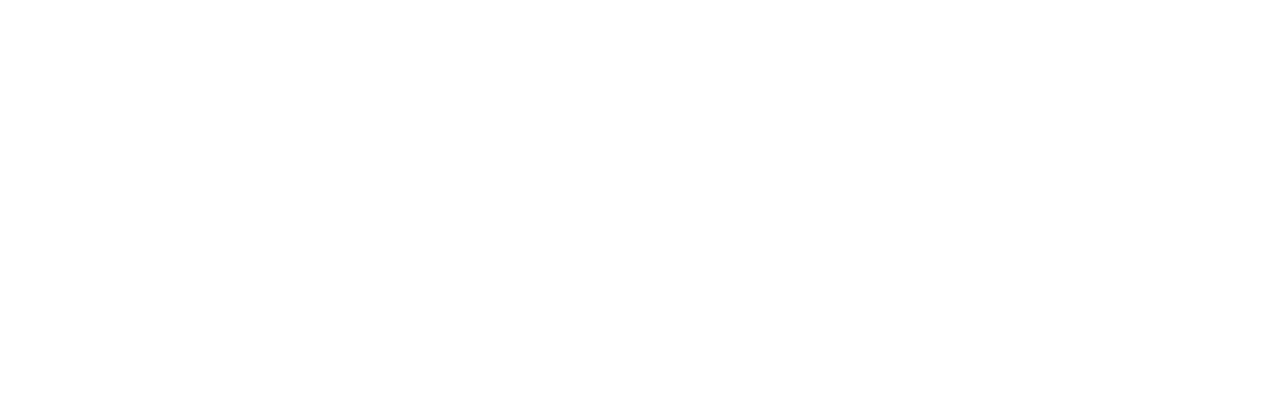
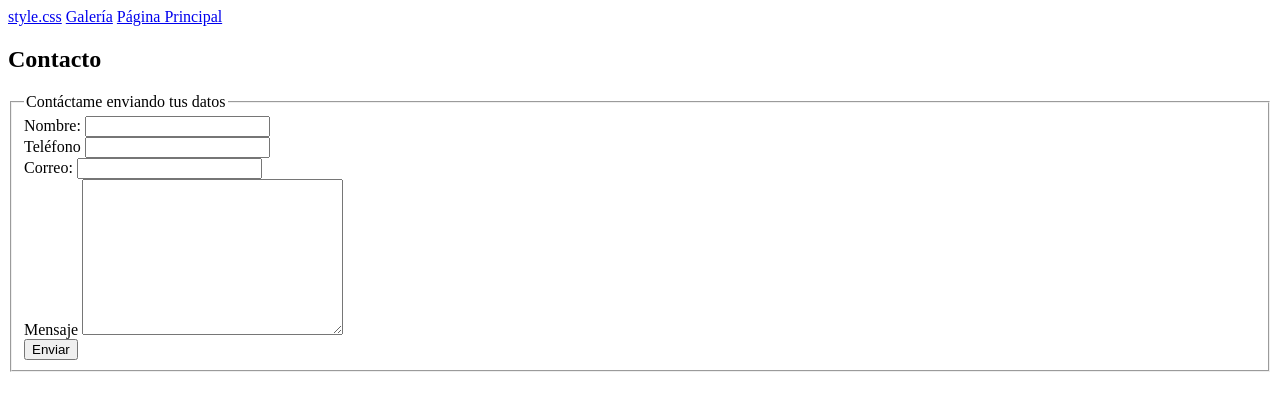
Before and after one commit to Alonsoggg244/examen_digitalitzacio_alonso_valentino_gottschling, a plain HTML site: page contacte.html in a window 1280 px wide. Drawn offline with Linux system fonts and the light colour scheme.

Commit message:
Styles.css

```diff
--- a/contacte.html
+++ b/contacte.html
@@ -0,0 +1,40 @@
+<!DOCTYPE html>
+<html lang="en">
+<head>
+    <meta charset="UTF-8">
+    <meta name="viewport" content="width=device-width, initial-scale=1.0">
+    <title>Contacte</title>
+</head>
+<a href="css/style.css">style.css</a>
+<a href="galeria.html">Galería</a>
+<a href="index.html">Página Principal</a>
+<body>
+<section>
+    <h2>Contacto</h2>
+        <form action="">
+            <fieldset>
+                <legend>Contáctame enviando tus datos</legend>
+                    <div>
+                        <label for="">Nombre:</label>
+                        <input type="text" name="nombre">
+                    </div>
+                    <div>
+                        <label for="">Teléfono</label>
+                        <input type="tel" name="teléfono" id="">
+                    </div>
+                    <div>
+                        <label for="">Correo:</label>
+                        <input type="email" name="correo" id="">
+                    </div>
+                    <div>
+                        <label for="">Mensaje</label>
+                        <textarea name="mensaje" id="" cols="30" rows="10"></textarea>
+                    </div>
+                    <div>
+                        <input type="submit" value="Enviar">
+                    </div>
+            </fieldset>
+        </form>
+</section>
+</body>
+</html>
--- a/css/style.css
+++ b/css/style.css
@@ -0,0 +1,36 @@
+html{
+    background-color: rgb(243, 37, 37);
+    font-size: 62.5%;
+}
+
+body{
+    font-family: "Roboto",sans-serif;
+    font-size: 16px;
+}
+
+h1{
+    font-size: 2.5em;
+}
+
+h2{
+    font-size: 1.8em;
+    color: rgb(202, 206, 5);
+    background-color: rgb(53, 82, 211);
+    text-align: center;
+}
+
+.título{
+    color: rgb(202, 206, 5);
+    font-size: 3.8rem;
+    background-color: black;
+    text-align: center;
+}
+
+.título span{
+    color: white;
+    font-size: 2rem;
+}
+
+p{
+    font-size: 2.6rem;
+}
--- a/index.html
+++ b/index.html
@@ -4,6 +4,8 @@
     <meta charset="UTF-8">
     <meta name="viewport" content="width=device-width, initial-scale=1.0">
     <title>Proyecto de Examen</title>
+    <link rel="stylesheet" href="css/style.css">
+    <link rel="normalize" href="css/normalize.css">
 </head>
 <a href="css/style.css">style.css</a>
 <a href="css/galeria.html">Galería</a>
```
Also changed, not shown: galeria.html (+3 -1 lines).
